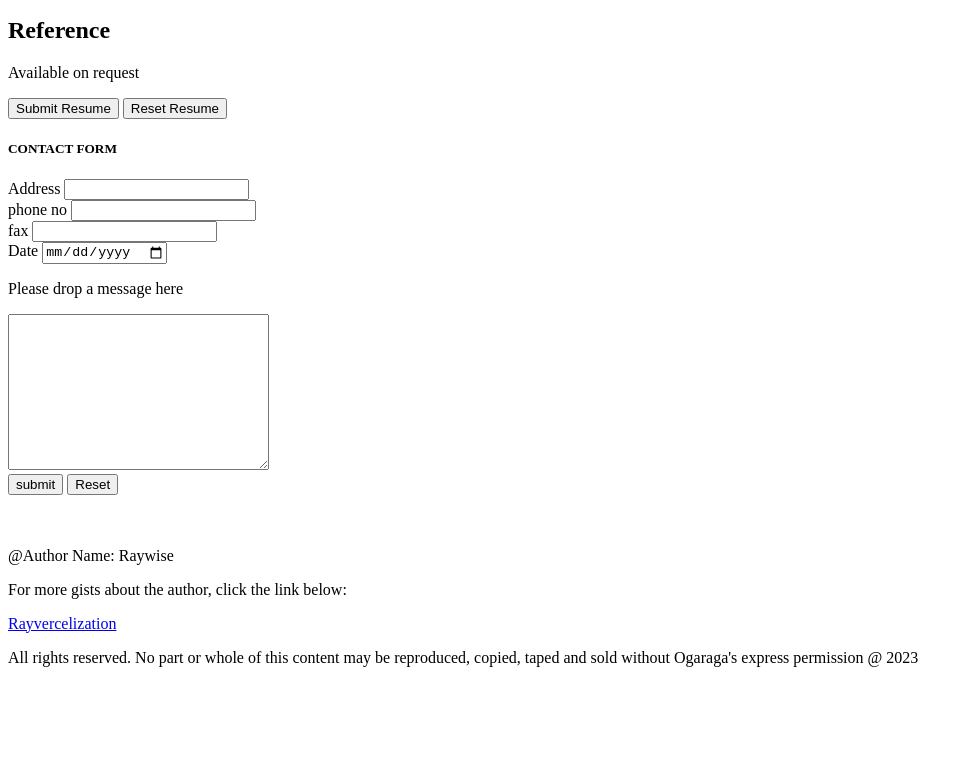
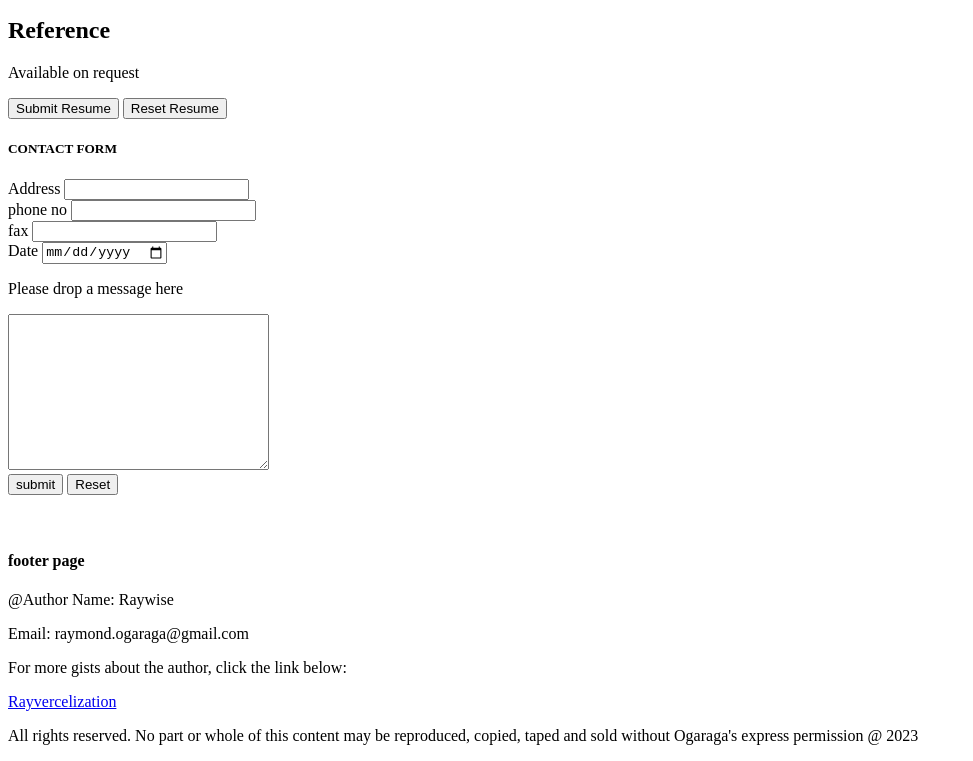
Before and after one commit to ogaraga/htmlcheckpoint, a plain HTML site: page index.html in a window 1280 px wide. Shown: the part 2823-3584 px from the top of the page, without its empty margins (0-973 px from the left). Before the commit the page ends 3506 px from the top, so only its background shows below. Drawn offline with Linux system fonts and the light colour scheme.

Commit message:
my html checkpoint is now ready for hosting

```diff
--- a/index.html
+++ b/index.html
@@ -282,7 +282,9 @@
 <br>
 <br>
     <footer>
+        <h4>footer page</h4>
         <p>@Author Name: Raywise</p>
+        <p>Email: raymond.ogaraga@gmail.com</p>
         <p>For more gists about the author, click the link below:</p>
         <a href="https://vercel.com/dashboard">Rayvercelization</a>
         <p>All rights reserved. No part or whole of this content may be reproduced,
```
